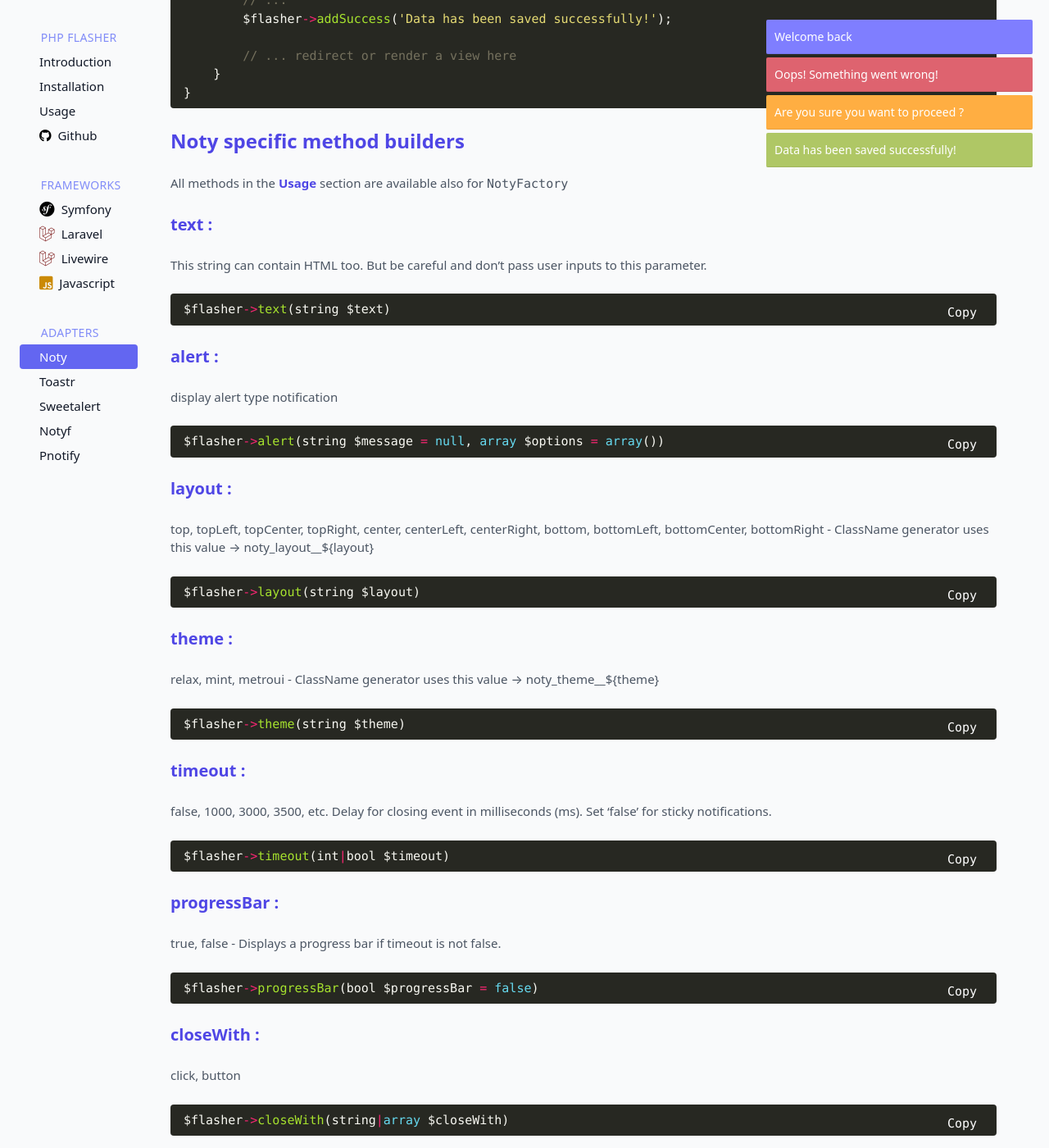
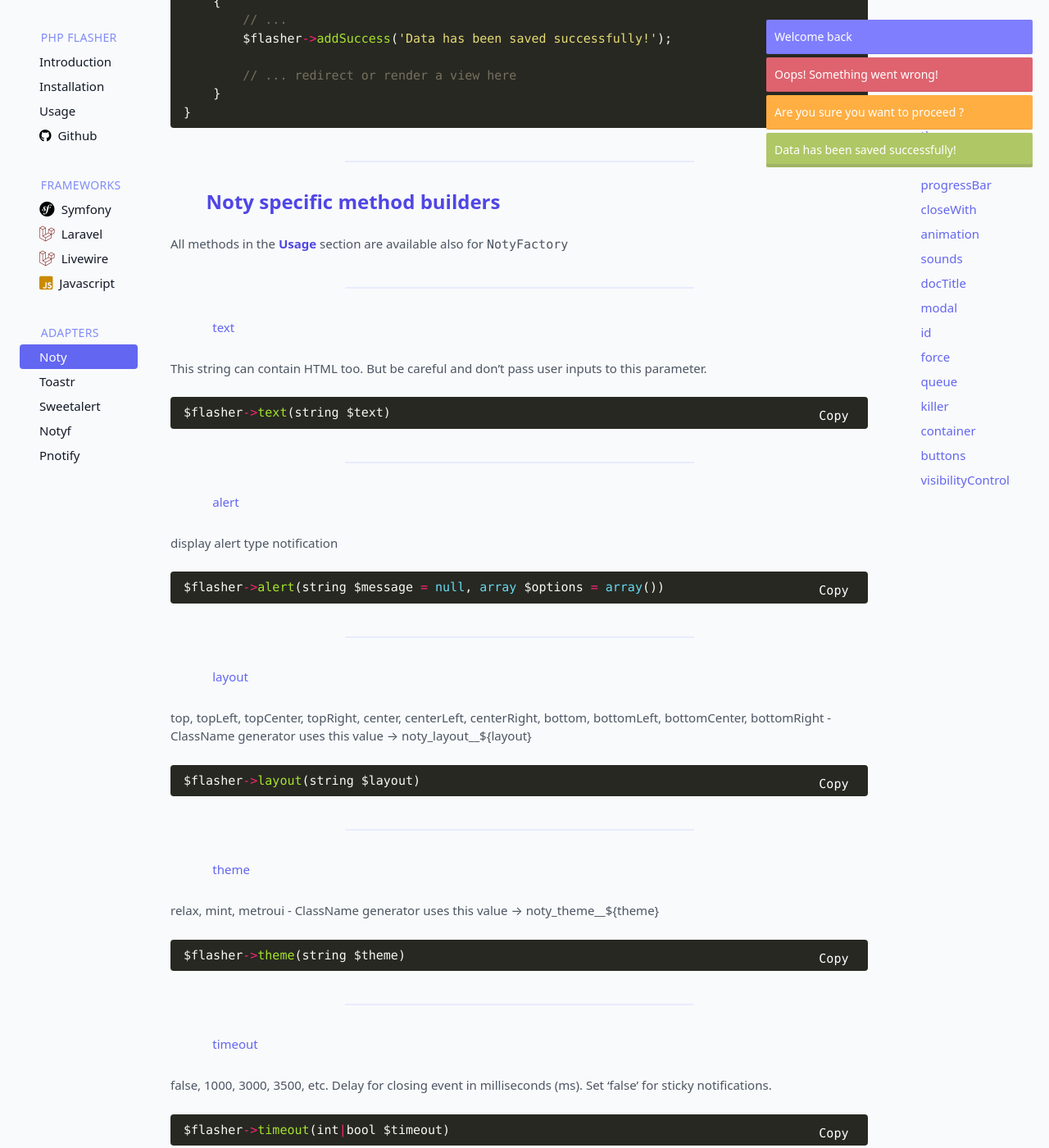
Before and after one commit to php-flasher/php-flasher.github.io, a Jekyll site: the page built from docs/adapter/noty.md, in a window 1280 px wide and 1400 px high, scrolled down 1021 px. Shown: the whole window at 82% size. Built offline with Jekyll 4.4.1, drawn with Linux system fonts in a browser that asks for light colours; some web fonts are replaced; some of the changed text lies outside the part shown.

Commit message:
add anchor links to noty adapter page

````diff
--- a/docs/adapter/noty.md
+++ b/docs/adapter/noty.md
@@ -5,7 +5,7 @@
 updated_at: 2022-05-08
 ---
 
-# Installation
+## <i class="fa-duotone fa-list-radio"></i> Installation
 
 For more information about noty click <a href="https://ned.im/noty/">here</a>.
 
@@ -24,9 +24,11 @@
 composer require php-flasher/flasher-noty-symfony
 ```
 
-# Usage
+---
 
-Just instanciate the `NotyFactory` and start calling build methods
+## <i class="fa-duotone fa-list-radio"></i> Usage
+
+Just instantiate the `NotyFactory` and start calling build methods
 
 ```php
 namespace App\Controller;
@@ -45,117 +47,168 @@
 }
 ```
 
-## Noty specific method builders
+---
+
+## <i class="fa-duotone fa-list-radio"></i> Noty specific method builders
 
 All methods in the **[Usage](/docs/usage/)** section are available also for `NotyFactory`
 
-### text :
+---
+
+<p id="method-text"><a href="#method-text" class="anchor"><i class="fa-duotone fa-link"></i> text</a></p>
+
 This string can contain HTML too. But be careful and don't pass user inputs to this parameter.
 ```php
 $flasher->text(string $text)
 ```
 
-### alert :
+---
+
+<p id="method-alert"><a href="#method-alert" class="anchor"><i class="fa-duotone fa-link"></i> alert</a></p>
+
 display alert type notification
 ```php
 $flasher->alert(string $message = null, array $options = array())
 ```
 
-### layout :
+---
+
+<p id="method-layout"><a href="#method-layout" class="anchor"><i class="fa-duotone fa-link"></i> layout</a></p>
+
 top, topLeft, topCenter, topRight, center, centerLeft, centerRight, bottom, bottomLeft, bottomCenter, bottomRight
     - ClassName generator uses this value → noty_layout__${layout}
 ```php
 $flasher->layout(string $layout)
 ```
 
-### theme :
+---
+
+<p id="method-theme"><a href="#method-theme" class="anchor"><i class="fa-duotone fa-link"></i> theme</a></p>
+
 relax, mint, metroui - ClassName generator uses this value → noty_theme__${theme}
 ```php
 $flasher->theme(string $theme)
 ```
 
-### timeout :
+---
+
+<p id="method-timeout"><a href="#method-timeout" class="anchor"><i class="fa-duotone fa-link"></i> timeout</a></p>
+
 false, 1000, 3000, 3500, etc. Delay for closing event in milliseconds (ms). Set 'false' for sticky notifications.
 ```php
 $flasher->timeout(int|bool $timeout)
 ```
 
-### progressBar :
+---
+
+<p id="method-progressBar"><a href="#method-progressBar" class="anchor"><i class="fa-duotone fa-link"></i> progressBar</a></p>
+
 true, false - Displays a progress bar if timeout is not false.
 ```php
 $flasher->progressBar(bool $progressBar = false)
 ```
 
-### closeWith :
+---
+
+<p id="method-closeWith"><a href="#method-closeWith" class="anchor"><i class="fa-duotone fa-link"></i> closeWith</a></p>
+
 click, button
 ```php
 $flasher->closeWith(string|array $closeWith)
 ```
 
-### animation :
+---
+
+<p id="method-animation"><a href="#method-animation" class="anchor"><i class="fa-duotone fa-link"></i> animation</a></p>
+
 If string, assumed to be CSS class name. If null, no animation at all. If function, runs the function. (v3.0.1+)
 You can use animate.css class names or your custom css animations as well.
 ```php
 $flasher->animation(string $animation, string $effect)
 ```
 
-### sounds :
+---
+
+<p id="method-sounds"><a href="#method-sounds" class="anchor"><i class="fa-duotone fa-link"></i> sounds</a></p>
 
 ```php
 $flasher->sounds(string $option, mixed $value)
 ```
 
-### docTitle :
+---
+
+<p id="method-docTitle"><a href="#method-docTitle" class="anchor"><i class="fa-duotone fa-link"></i> docTitle</a></p>
 
 ```php
 $flasher->docTitle(string $option, mixed $docTitle)
 ```
 
-### modal :
+---
+
+<p id="method-modal"><a href="#method-modal" class="anchor"><i class="fa-duotone fa-link"></i> modal</a></p>
 
 ```php
 $flasher->modal(bool $modal = true)
 ```
 
-### id :
+---
+
+<p id="method-id"><a href="#method-id" class="anchor"><i class="fa-duotone fa-link"></i> id</a></p>
+
 You can use this id with querySelectors. Generated automatically if false.
 ```php
 $flasher->id(bool|string $id)
 ```
 
-### force :
+---
+
+<p id="method-force"><a href="#method-force" class="anchor"><i class="fa-duotone fa-link"></i> force</a></p>
+
 DOM insert method depends on this parameter. If false uses append, if true uses prepend.
 ```php
 $flasher->force(bool $force = true)
 ```
 
-### queue :
+---
+
+<p id="method-queue"><a href="#method-queue" class="anchor"><i class="fa-duotone fa-link"></i> queue</a></p>
 
 ```php
 $flasher->queue(string $queue)
 ```
 
-### killer :
+---
+
+<p id="method-killer"><a href="#method-killer" class="anchor"><i class="fa-duotone fa-link"></i> killer</a></p>
+
 If true closes all visible notifications and shows itself. If string(queueName) closes all visible notification
 on this queue and shows itself.
 ```php
 $flasher->killer(bool|string $killer)
 ```
 
-### container :
+---
+
+<p id="method-container"><a href="#method-container" class="anchor"><i class="fa-duotone fa-link"></i> container</a></p>
+
 Custom container selector string. Like '.my-custom-container'. Layout parameter will be ignored.
 ```php
 $flasher->container(bool|string $container)
 ```
 
-### buttons :
+---
+
+<p id="method-buttons"><a href="#method-buttons" class="anchor"><i class="fa-duotone fa-link"></i> buttons</a></p>
+
 An array of Noty.button, for creating confirmation dialogs.
 ```php
 $flasher->buttons(array $buttons)
 ```
 
+---
 
-### visibilityControl :
+<p id="method-visibilityControl"><a href="#method-visibilityControl" class="anchor"><i class="fa-duotone fa-link"></i> visibilityControl</a></p>
+
 If true Noty uses PageVisibility API to handle timeout. To ensure that users do not miss their notifications.
 ```php
 $flasher->visibilityControl(bool $visibilityControl)
````
